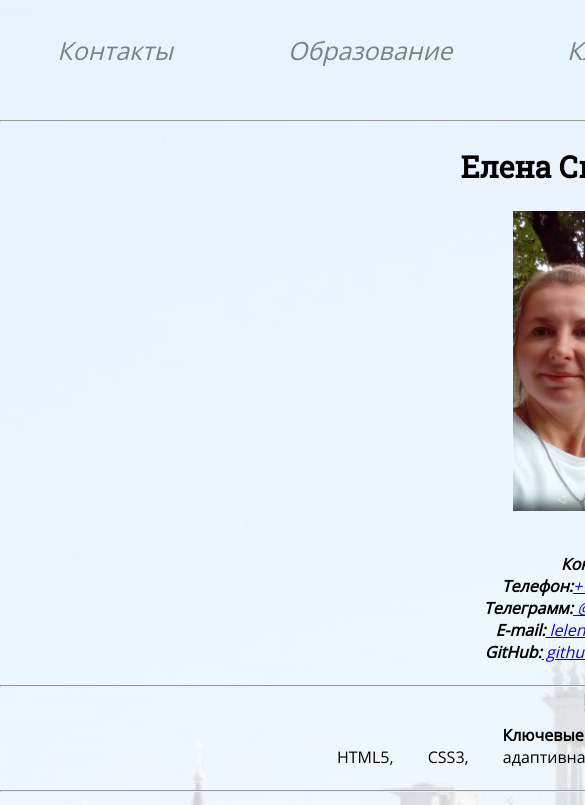
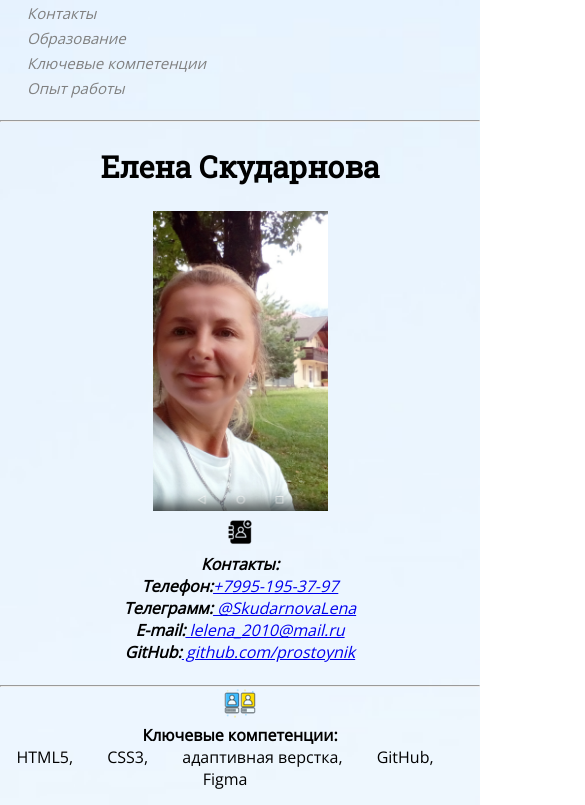
Before and after one commit to prostoynik/resume, a plain HTML site: page index.html in a window 390 px wide. Shown: the top 805 px of the page, 585 px wide, since content can reach past the window. Drawn offline with Linux system fonts and the light colour scheme.

Commit message:
Add files via upload

```diff
--- a/adaptive.css
+++ b/adaptive.css
@@ -21,6 +21,24 @@
 }
 
 @media only screen and (max-width: 480px) {
+    .container{
+        width: 480px;
+        margin: 0 auto;
+    }
+
+    .menu{
+    display: flex;
+    flex-direction: column;
+    }
+
+    .menu li{
+        width: 95%;
+    }
+
+    .menu li a{
+        width: 95%;
+        font-size: 15px;
+    }
 }
 
 @media only screen and (max-width: 768px) {
```
